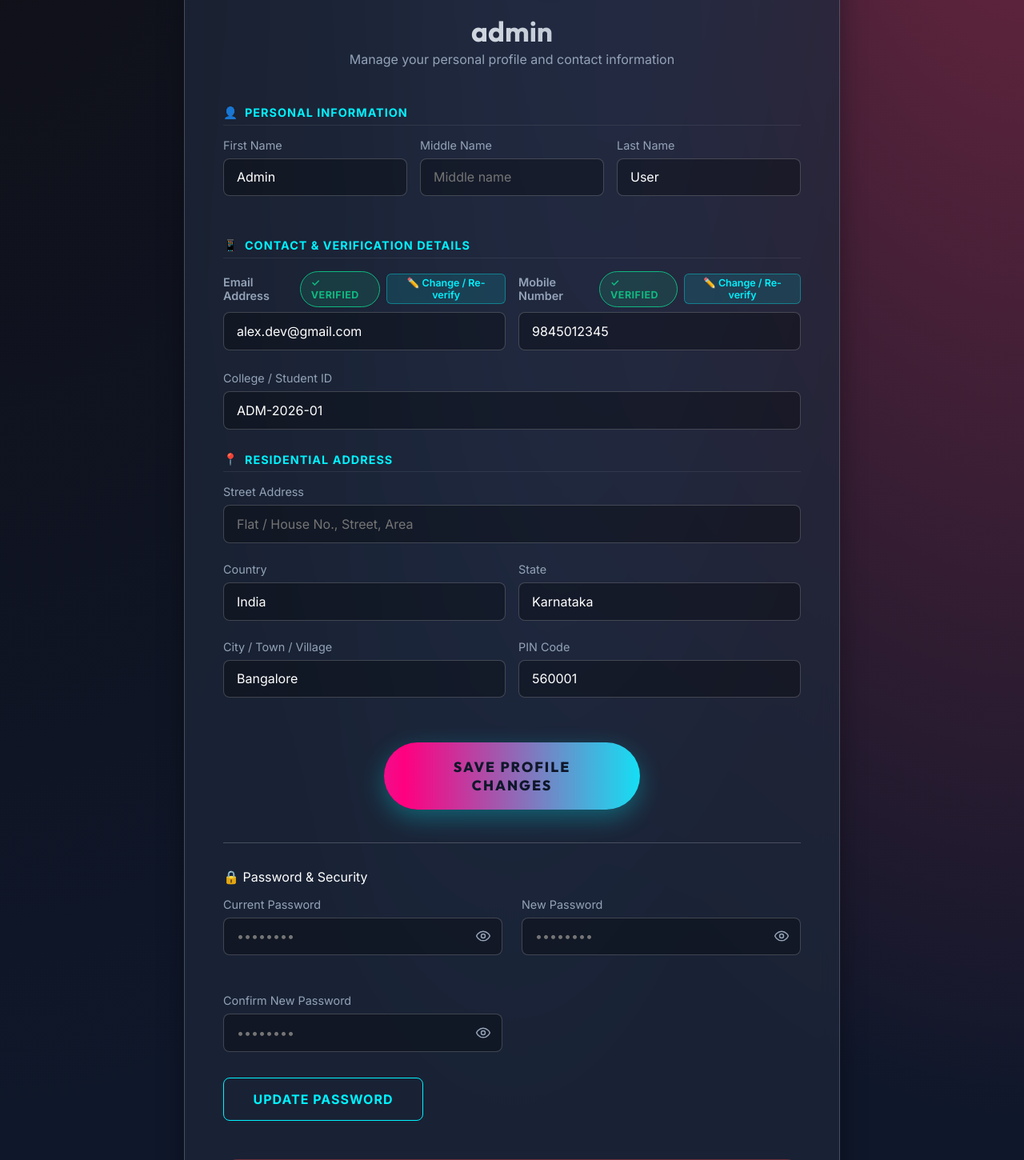
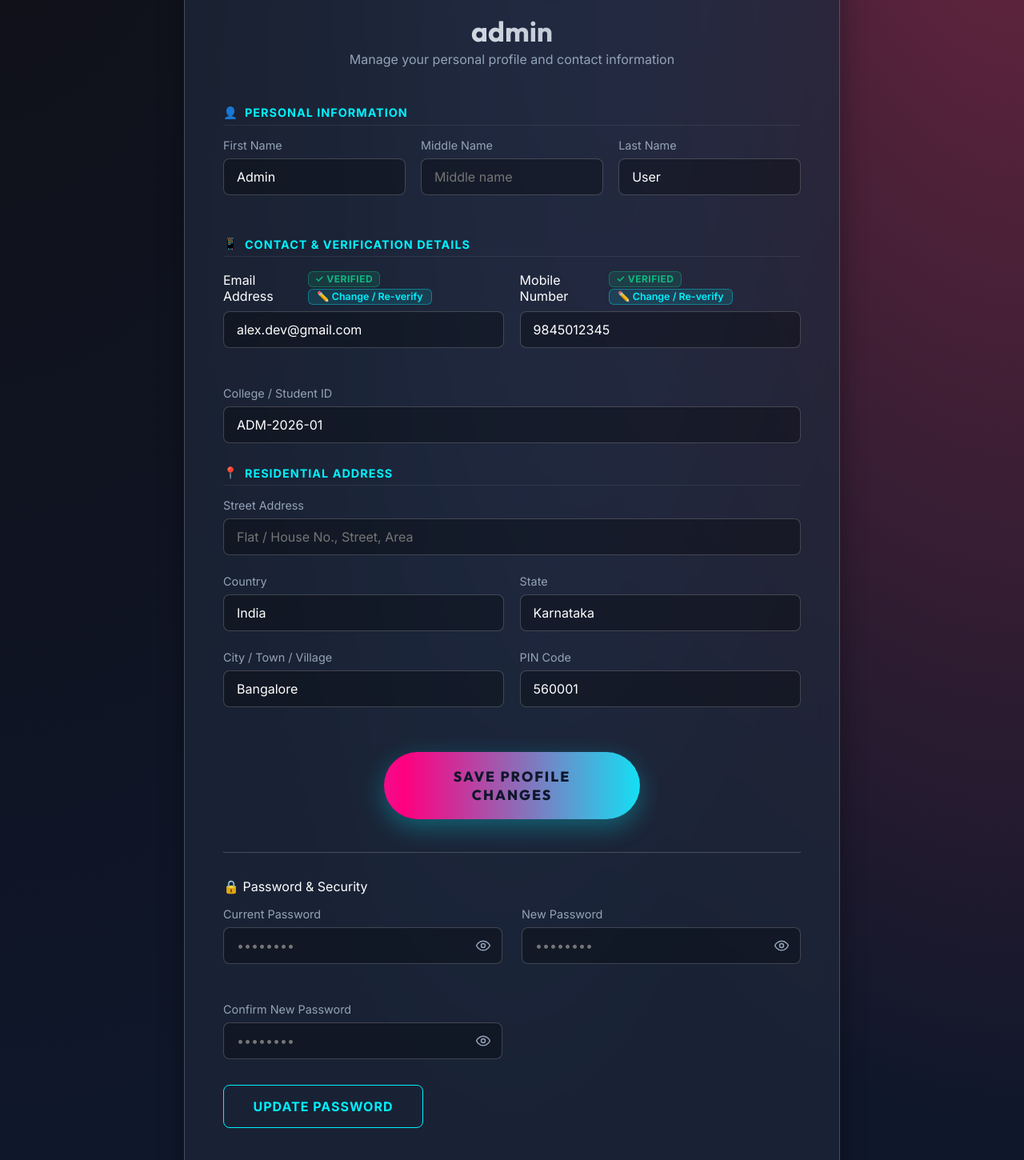
Before and after one commit to venur4080-jpg/Event-Management-System, a Flask app: page /profile in a window 1280 px wide. Shown: the part 405-1855 px from the top of the page at 80% size. Run offline with Flask 3, Linux system fonts and the light colour scheme; a user stored in the database is signed in; data comes from the database, SQL or seed files in the repository; both versions use the stored data as it was after the commit; some libraries are stand-ins or nearby versions.

Commit message:
aligenment

```diff
--- a/frontend/templates/profile.html
+++ b/frontend/templates/profile.html
@@ -24,23 +24,183 @@
         }
         .grid-3 {
             display: grid;
-            grid-template-columns: 1fr 1fr 1fr;
-            gap: 1rem;
+            grid-template-columns: repeat(3, minmax(0, 1fr));
+            gap: 1.2rem;
+            align-items: start;
         }
         .grid-2 {
             display: grid;
-            grid-template-columns: 1fr 1fr;
-            gap: 1rem;
+            grid-template-columns: repeat(2, minmax(0, 1fr));
+            gap: 1.2rem;
+            align-items: start;
         }
-        @media (max-width: 650px) {
+        @media (max-width: 720px) {
             .grid-3, .grid-2 {
                 grid-template-columns: 1fr;
             }
         }
         .profile-card, .profile-card * {
             color-scheme: dark !important;
+            box-sizing: border-box;
         }
-        /* Hide Microsoft Edge native password reveal icon */
+
+        /* OTP Group & Field Alignment */
+        .otp-group-wrapper {
+            display: flex;
+            flex-direction: column;
+            width: 100%;
+        }
+        .otp-group-header {
+            display: flex;
+            justify-content: space-between;
+            align-items: center;
+            margin-bottom: 0.45rem;
+            min-height: 24px;
+        }
+        .otp-row {
+            display: flex;
+            gap: 8px;
+            align-items: stretch;
+            width: 100%;
+        }
+        .otp-row input.input-field {
+            flex: 1 1 auto;
+            min-width: 0;
+            height: 46px;
+        }
+        .otp-action-btn {
+            display: inline-flex;
+            align-items: center;
+            justify-content: center;
+            gap: 6px;
+            height: 46px;
+            padding: 0 16px;
+            background: linear-gradient(135deg, rgba(0, 242, 254, 0.2), rgba(79, 172, 254, 0.25));
+            border: 1px solid var(--primary);
+            color: #ffffff;
+            font-family: inherit;
+            font-size: 0.88rem;
+            font-weight: 700;
+            border-radius: 8px;
+            cursor: pointer;
+            white-space: nowrap;
+            flex-shrink: 0;
+            box-sizing: border-box;
+            transition: all 0.25s ease;
+        }
+        .otp-action-btn:hover:not(:disabled) {
+            background: var(--primary);
+            color: #0b0f19;
+            box-shadow: 0 0 14px rgba(0, 242, 254, 0.4);
+            transform: translateY(-1px);
+        }
+        .otp-action-btn:disabled {
+            opacity: 0.55;
+            cursor: not-allowed;
+            border-color: rgba(255, 255, 255, 0.2);
+            background: rgba(255, 255, 255, 0.05);
+            color: var(--text-muted);
+        }
+        .otp-input-drawer {
+            display: none;
+            margin-top: 8px;
+            gap: 8px;
+            align-items: stretch;
+            width: 100%;
+        }
+        .otp-input-drawer.active,
+        .otp-input-drawer[style*="display: flex"] {
+            display: flex !important;
+        }
+        .otp-input-drawer .input-field {
+            height: 46px;
+            width: 150px;
+            flex: 0 0 150px;
+            text-align: center;
+            font-size: 1.15rem;
+            letter-spacing: 4px;
+            font-weight: 800;
+        }
+        .otp-input-drawer .otp-action-btn {
+            flex: 1 1 auto;
+        }
+        .otp-verified-badge {
+            display: inline-flex;
+            align-items: center;
+            gap: 4px;
+            background: rgba(16, 185, 129, 0.15);
+            border: 1px solid rgba(16, 185, 129, 0.4);
+            color: #10b981;
+            font-size: 0.75rem;
+            font-weight: 700;
+            padding: 3px 8px;
+            border-radius: 6px;
+            letter-spacing: 0.5px;
+            line-height: 1;
+        }
+        .change-contact-btn {
+            display: inline-flex;
+            align-items: center;
+            gap: 4px;
+            background: rgba(0, 242, 254, 0.12);
+            border: 1px solid rgba(0, 242, 254, 0.35);
+            color: var(--primary);
+            font-size: 0.78rem;
+            font-weight: 600;
+            cursor: pointer;
+            padding: 3px 10px;
+            border-radius: 6px;
+            transition: 0.2s;
+            line-height: 1;
+        }
+        .change-contact-btn:hover {
+            background: rgba(0, 242, 254, 0.25);
+            border-color: var(--primary);
+        }
+        .otp-status-text {
+            display: block;
+            font-size: 0.82rem;
+            line-height: 1.4;
+            margin-top: 6px;
+            min-height: 1.2rem;
+            word-break: break-word;
+        }
+        .otp-status-text.success { color: #10b981; }
+        .otp-status-text.error { color: #ef4444; }
+        .otp-status-text.info { color: #00f2fe; }
+
+        /* Password Field Toggle Alignment */
+        .password-toggle-wrapper {
+            position: relative;
+            display: flex;
+            align-items: center;
+            width: 100%;
+        }
+        .password-toggle-wrapper input {
+            padding-right: 44px !important;
+            height: 46px;
+        }
+        .password-toggle-btn {
+            position: absolute;
+            right: 8px;
+            top: 50%;
+            transform: translateY(-50%);
+            background: transparent;
+            border: none;
+            color: var(--text-muted);
+            padding: 6px;
+            cursor: pointer;
+            display: flex;
+            align-items: center;
+            justify-content: center;
+            border-radius: 4px;
+            transition: color 0.2s;
+        }
+        .password-toggle-btn:hover {
+            color: var(--primary);
+        }
+
+        /* Microsoft Edge Native Controls Neutralization */
         input::-ms-reveal,
         input::-ms-clear,
         input[type="password"]::-ms-reveal,
@@ -51,6 +211,15 @@
             visibility: hidden !important;
             pointer-events: none !important;
         }
+        input[type="number"]::-webkit-inner-spin-button,
+        input[type="number"]::-webkit-outer-spin-button {
+            -webkit-appearance: none;
+            margin: 0;
+        }
+        input[type="number"] {
+            -moz-appearance: textfield;
+        }
+
         .profile-card .input-field,
         .input-field,
         input.input-field,
@@ -62,6 +231,10 @@
             border: 1px solid var(--glass-border) !important;
             color: #ffffff !important;
             color-scheme: dark !important;
+            height: 46px;
+        }
+        textarea.input-field, textarea {
+            height: auto !important;
         }
         .profile-card .input-field:focus,
         .input-field:focus,
@@ -230,46 +403,46 @@
                 <div class="grid-2">
                     <!-- Email Address with OTP -->
                     <div class="otp-group-wrapper">
-                        <div style="display: flex; justify-content: space-between; align-items: center; margin-bottom: 0.4rem;">
-                            <label style="color: var(--text-muted); font-size: 0.9rem; margin-bottom: 0; font-weight: 600;">Email Address</label>
-                            <div style="display: flex; align-items: center; gap: 8px;">
+                        <div class="otp-group-header">
+                            <label>Email Address</label>
+                            <div class="otp-badge-container">
                                 <span id="emailVerifiedBadge" class="otp-verified-badge" style="{% if not user.email %}display: none;{% endif %}">✓ Verified</span>
-                                <button type="button" id="changeEmailBtn" onclick="enableEditContact('email')" style="background: rgba(0, 242, 254, 0.12); border: 1px solid rgba(0, 242, 254, 0.35); color: var(--primary); font-size: 0.78rem; font-weight: 600; cursor: pointer; padding: 3px 10px; border-radius: 6px; transition: 0.2s; {% if not user.email %}display: none;{% endif %}">✏️ Change / Re-verify</button>
+                                <button type="button" id="changeEmailBtn" class="change-contact-btn" onclick="enableEditContact('email')" style="{% if not user.email %}display: none;{% endif %}">✏️ Change / Re-verify</button>
                             </div>
                         </div>
-                        <div class="otp-row" style="display: flex; gap: 8px; align-items: center;">
-                            <input type="email" name="email" id="profile_email" class="input-field" value="{{ user.email or '' }}" placeholder="yourname@example.com" data-original="{{ user.email or '' }}" oninput="handleContactInputChange('email')" onkeyup="handleContactInputChange('email')" onchange="handleContactInputChange('email')" onpaste="handleContactInputChange('email')" autocomplete="email" style="flex: 1;">
+                        <div class="otp-row">
+                            <input type="email" name="email" id="profile_email" class="input-field" value="{{ user.email or '' }}" placeholder="yourname@example.com" data-original="{{ user.email or '' }}" oninput="handleContactInputChange('email')" onkeyup="handleContactInputChange('email')" onchange="handleContactInputChange('email')" onpaste="handleContactInputChange('email')" autocomplete="email">
                             <button type="button" class="otp-action-btn" id="sendEmailOtpBtn" onclick="handleSendProfileOtp('email')" style="{% if user.email %}display: none;{% else %}display: inline-flex;{% endif %}">
                                 ✉️ Send OTP
                             </button>
                         </div>
-                        <div id="emailOtpDrawer" class="otp-input-drawer" style="display: none; margin-top: 8px; gap: 8px; align-items: center;">
-                            <input type="text" id="emailOtpInput" class="input-field" placeholder="Enter 6-digit OTP" inputmode="numeric" pattern="[0-9]*" maxlength="6" style="width: 170px; letter-spacing: 3px; font-weight: 700; text-align: center;">
+                        <div id="emailOtpDrawer" class="otp-input-drawer">
+                            <input type="text" id="emailOtpInput" class="input-field" placeholder="Enter 6-digit OTP" inputmode="numeric" pattern="[0-9]*" maxlength="6">
                             <button type="button" class="otp-action-btn" onclick="handleVerifyProfileOtp('email')">Verify</button>
                         </div>
-                        <span id="emailOtpStatus" class="otp-status-text" style="display: block; margin-top: 4px;"></span>
+                        <span id="emailOtpStatus" class="otp-status-text"></span>
                     </div>
 
                     <!-- Mobile Number with OTP -->
                     <div class="otp-group-wrapper">
-                        <div style="display: flex; justify-content: space-between; align-items: center; margin-bottom: 0.4rem;">
-                            <label style="color: var(--text-muted); font-size: 0.9rem; margin-bottom: 0; font-weight: 600;">Mobile Number</label>
-                            <div style="display: flex; align-items: center; gap: 8px;">
+                        <div class="otp-group-header">
+                            <label>Mobile Number</label>
+                            <div class="otp-badge-container">
                                 <span id="phoneVerifiedBadge" class="otp-verified-badge" style="{% if not user.phone %}display: none;{% endif %}">✓ Verified</span>
-                                <button type="button" id="changePhoneBtn" onclick="enableEditContact('mobile')" style="background: rgba(0, 242, 254, 0.12); border: 1px solid rgba(0, 242, 254, 0.35); color: var(--primary); font-size: 0.78rem; font-weight: 600; cursor: pointer; padding: 3px 10px; border-radius: 6px; transition: 0.2s; {% if not user.phone %}display: none;{% endif %}">✏️ Change / Re-verify</button>
+                                <button type="button" id="changePhoneBtn" class="change-contact-btn" onclick="enableEditContact('mobile')" style="{% if not user.phone %}display: none;{% endif %}">✏️ Change / Re-verify</button>
                             </div>
                         </div>
-                        <div class="otp-row" style="display: flex; gap: 8px; align-items: center;">
-                            <input type="tel" name="phone" id="profile_phone" class="input-field" value="{{ user.phone or '' }}" placeholder="9876543210" data-original="{{ user.phone or '' }}" oninput="handleContactInputChange('mobile')" onkeyup="handleContactInputChange('mobile')" onchange="handleContactInputChange('mobile')" onpaste="handleContactInputChange('mobile')" autocomplete="tel" style="flex: 1;">
+                        <div class="otp-row">
+                            <input type="tel" name="phone" id="profile_phone" class="input-field" value="{{ user.phone or '' }}" placeholder="9876543210" data-original="{{ user.phone or '' }}" oninput="handleContactInputChange('mobile')" onkeyup="handleContactInputChange('mobile')" onchange="handleContactInputChange('mobile')" onpaste="handleContactInputChange('mobile')" autocomplete="tel">
                             <button type="button" class="otp-action-btn" id="sendPhoneOtpBtn" onclick="handleSendProfileOtp('mobile')" style="{% if user.phone %}display: none;{% else %}display: inline-flex;{% endif %}">
                                 📱 Send OTP
                             </button>
                         </div>
-                        <div id="phoneOtpDrawer" class="otp-input-drawer" style="display: none; margin-top: 8px; gap: 8px; align-items: center;">
-                            <input type="text" id="phoneOtpInput" class="input-field" placeholder="Enter 6-digit OTP" inputmode="numeric" pattern="[0-9]*" maxlength="6" style="width: 170px; letter-spacing: 3px; font-weight: 700; text-align: center;">
+                        <div id="phoneOtpDrawer" class="otp-input-drawer">
+                            <input type="text" id="phoneOtpInput" class="input-field" placeholder="Enter 6-digit OTP" inputmode="numeric" pattern="[0-9]*" maxlength="6">
                             <button type="button" class="otp-action-btn" onclick="handleVerifyProfileOtp('mobile')">Verify</button>
                         </div>
-                        <span id="phoneOtpStatus" class="otp-status-text" style="display: block; margin-top: 4px;"></span>
+                        <span id="phoneOtpStatus" class="otp-status-text"></span>
                     </div>
                 </div>
 
```
Also changed, not shown: backend/users.db.
